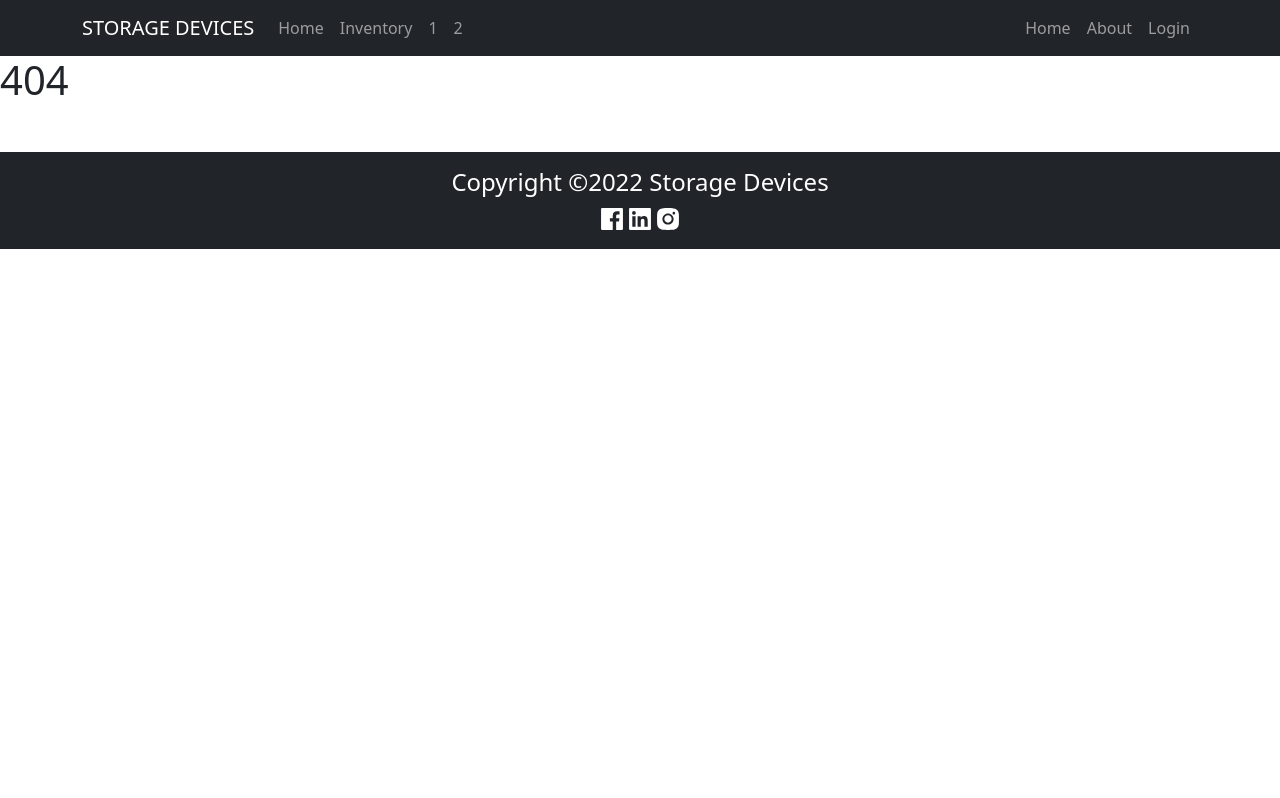
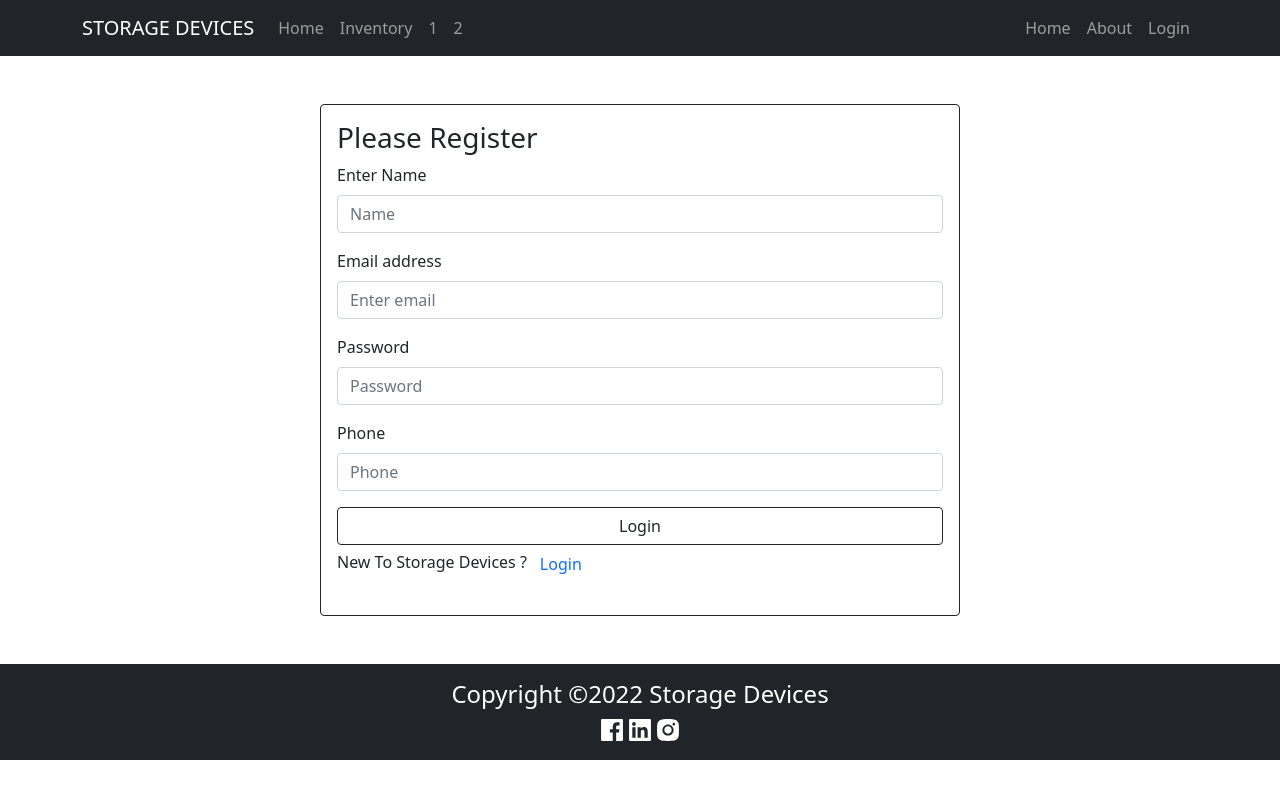
Before and after one commit to MohammadFaysal731/storage-devices-client-11, a React (Create React App) app: page /register in a window 1280 px wide. Before the commit this address had no page. Built offline with nearby package versions, Linux system fonts and the light colour scheme.

Commit message:
added register component

```diff
--- a/src/App.js
+++ b/src/App.js
@@ -5,6 +5,8 @@ import Home from './Page/Home/Home';
 import NotFound from './Page/ShearPage/NotFound/NotFound';
 import Inventories from './Page/Inventories/Inventories';
 import Footer from './Page/ShearPage/Footer/Footer';
+import Login from './Page/Login/Login';
+import Register from './Page/Register/Register';
 function App() {
   return (
     <div className="">
@@ -12,7 +14,9 @@ function App() {
       <Routes>
         <Route path='/' element={<Home></Home>}></Route>
         <Route path='/home' element={<Home></Home>}></Route>
-        <Route path='inventory' element={<Inventories></Inventories>}></Route>
+        <Route path='/inventory' element={<Inventories></Inventories>}></Route>
+        <Route path='/register' element={<Register></Register>}></Route>
+        <Route path='Login' element={<Login></Login>}></Route>
         <Route path='*' element={<NotFound></NotFound>}></Route>
       </Routes>
       <Footer></Footer>
--- /dev/null
+++ b/src/Page/Login/Login.js
@@ -0,0 +1,38 @@
+import React from 'react';
+import { Button, Form } from 'react-bootstrap';
+import { useNavigate } from 'react-router-dom';
+import SocialLogin from '../ShearPage/SocialLogin/SocialLogin';
+
+const Login = () => {
+    const navigate = useNavigate();
+
+    const handleRegister = () => {
+        navigate('/register')
+    }
+    return (
+        <div>
+
+            <Form className='w-50 mx-auto border border-dark rounded p-3 m-5 '>
+                <h3>Please Login</h3>
+                <Form.Group className="mb-3" controlId="formBasicEmail">
+                    <Form.Label>Email address</Form.Label>
+                    <Form.Control type="email" placeholder="Enter email" />
+                </Form.Group>
+
+                <Form.Group className="mb-3" controlId="formBasicPassword">
+                    <Form.Label>Password</Form.Label>
+                    <Form.Control type="password" placeholder="Password" />
+                </Form.Group>
+                <Button variant="btn btn-outline-dark w-100" type="submit">
+                    Login
+                </Button>
+                <p>New To Storage Devices ?
+                    <button onClick={handleRegister} type="button" class="btn btn-link text-decoration-none">Register</button>
+                </p>
+            </Form>
+            <SocialLogin></SocialLogin>
+        </div>
+    );
+};
+
+export default Login;
--- /dev/null
+++ b/src/Page/Register/Register.js
@@ -0,0 +1,44 @@
+import React from 'react';
+import { Button, Form } from 'react-bootstrap';
+import { useNavigate } from 'react-router-dom';
+
+const Register = () => {
+    const navigate = useNavigate();
+
+    const handleLogin = () => {
+        navigate('/login')
+    }
+    return (
+        <div>
+
+            <Form className='w-50 mx-auto border border-dark rounded p-3 m-5 '>
+                <h3>Please Register</h3>
+                <Form.Group className="mb-3" controlId="formBasicEmail">
+                    <Form.Label>Enter Name</Form.Label>
+                    <Form.Control type="name" placeholder="Name" />
+                </Form.Group>
+
+                <Form.Group className="mb-3" controlId="formBasicPassword">
+                    <Form.Label>Email address</Form.Label>
+                    <Form.Control type="email" placeholder="Enter email" />
+                </Form.Group>
+                <Form.Group className="mb-3" controlId="formBasicPassword">
+                    <Form.Label>Password</Form.Label>
+                    <Form.Control type="password" placeholder="Password" />
+                </Form.Group>
+                <Form.Group className="mb-3" controlId="formBasicPhone">
+                    <Form.Label>Phone</Form.Label>
+                    <Form.Control type="number" placeholder="Phone" />
+                </Form.Group>
+                <Button variant="btn btn-outline-dark w-100" type="submit">
+                    Login
+                </Button>
+                <p>New To Storage Devices ?
+                    <button onClick={handleLogin} type="button" class="btn btn-link text-decoration-none">Login</button>
+                </p>
+            </Form>
+        </div>
+    );
+};
+
+export default Register;
--- a/src/Page/ShearPage/Footer/Footer.js
+++ b/src/Page/ShearPage/Footer/Footer.js
@@ -1,16 +1,17 @@
 import React from 'react';
 import { AiFillLinkedin, AiFillInstagram, AiFillFacebook } from 'react-icons/ai';
+
 
 const Footer = () => {
     const today = new Date();
     const year = today.getFullYear();
     return (
-        <footer className='bg-dark mt-5 p-3'>
+        <footer className='bg-dark mt-5 p-3' fixed="bottom">
             <h4 className='text-center text-white '>Copyright &copy;{year} Storage Devices</h4>
-            <div className="text-white text-center">
-                <AiFillFacebook className='fs-3'></AiFillFacebook>
-                <AiFillLinkedin className='fs-3'></AiFillLinkedin>
-                <AiFillInstagram className='fs-3'></AiFillInstagram>
+            <div className="text-center">
+                <a href="https://www.google.com/search?q=facebook.com+login&oq=facebook.&aqs=chrome.1.69i57j35i39j0i512j69i60l3j5i44j69i60.9422j0j7&sourceid=chrome&ie=UTF-8" className="text-white"><AiFillFacebook className='fs-3'></AiFillFacebook></a>
+                <a href="https://www.google.com/search?q=linkedin.com+login&sxsrf=ALiCzsavYlKH5xBr1Xy5AKZ3_eJyESOj-g%3A1651770676894&ei=NAV0Yp6JNp6OseMP49-z0A8&oq=lin.com+login&gs_lcp=Cgdnd3Mtd2l6EAMYADIGCAAQBxAeMgYIABAHEB4yCAgAEAcQChAeMgYIABAHEB4yBggAEAcQHjIGCAAQBxAeMgYIABAHEB4yBggAEAcQHjIGCAAQBxAeMgYIABAHEB5KBAhBGABKBAhGGABQAFiTA2CDFGgAcAF4AIABd4gB2AKSAQMwLjOYAQCgAQHAAQE&sclient=gws-wiz" className="text-white"><AiFillLinkedin className='fs-3'></AiFillLinkedin></a>
+                <a href="https://www.google.com/search?q=instagram+login&sxsrf=ALiCzsZCU0HEw9rxkI2V7ow6cw7shOFLEg%3A1651770720196&ei=YAV0YuXKC4STseMP9omk4AY&oq=ins+login&gs_lcp=Cgdnd3Mtd2l6EAMYADIGCAAQBxAeMgYIABAHEB4yBggAEAcQHjIGCAAQBxAeMgYIABAHEB4yBggAEAcQHjIGCAAQBxAeMgYIABAHEB4yBggAEAcQHjIGCAAQBxAeSgQIQRgASgQIRhgAUABYzAJgyQ9oAHABeACAAZgBiAH_ApIBAzAuM5gBAKABAcABAQ&sclient=gws-wiz" className="text-white"><AiFillInstagram className='fs-3'></AiFillInstagram></a>
             </div>
         </footer>
     );
--- /dev/null
+++ b/src/Page/ShearPage/SocialLogin/SocialLogin.js
@@ -0,0 +1,11 @@
+import React from 'react';
+
+const SocialLogin = () => {
+    return (
+        <div>
+            <h1>sol</h1>
+        </div>
+    );
+};
+
+export default SocialLogin;
```
